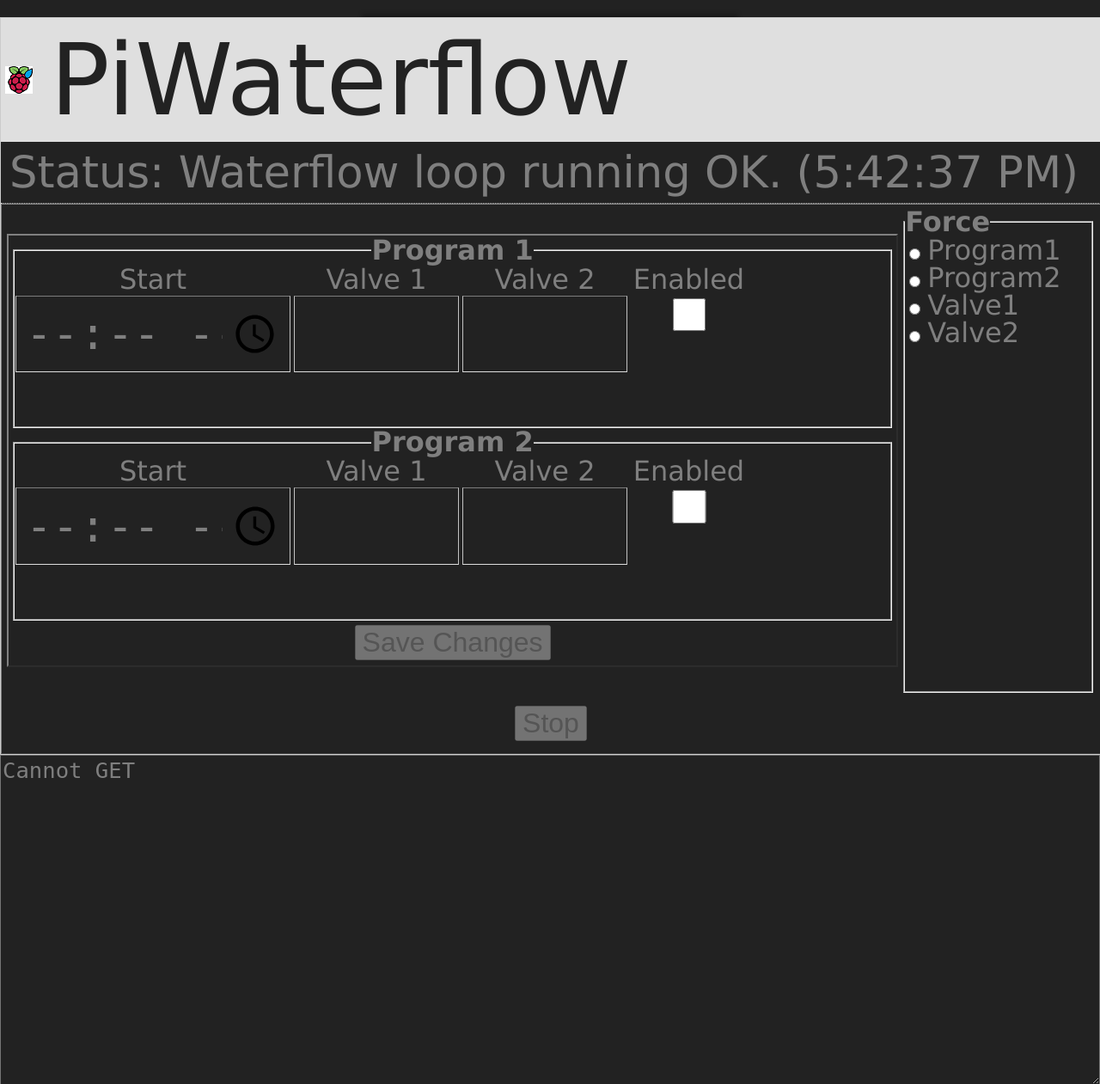
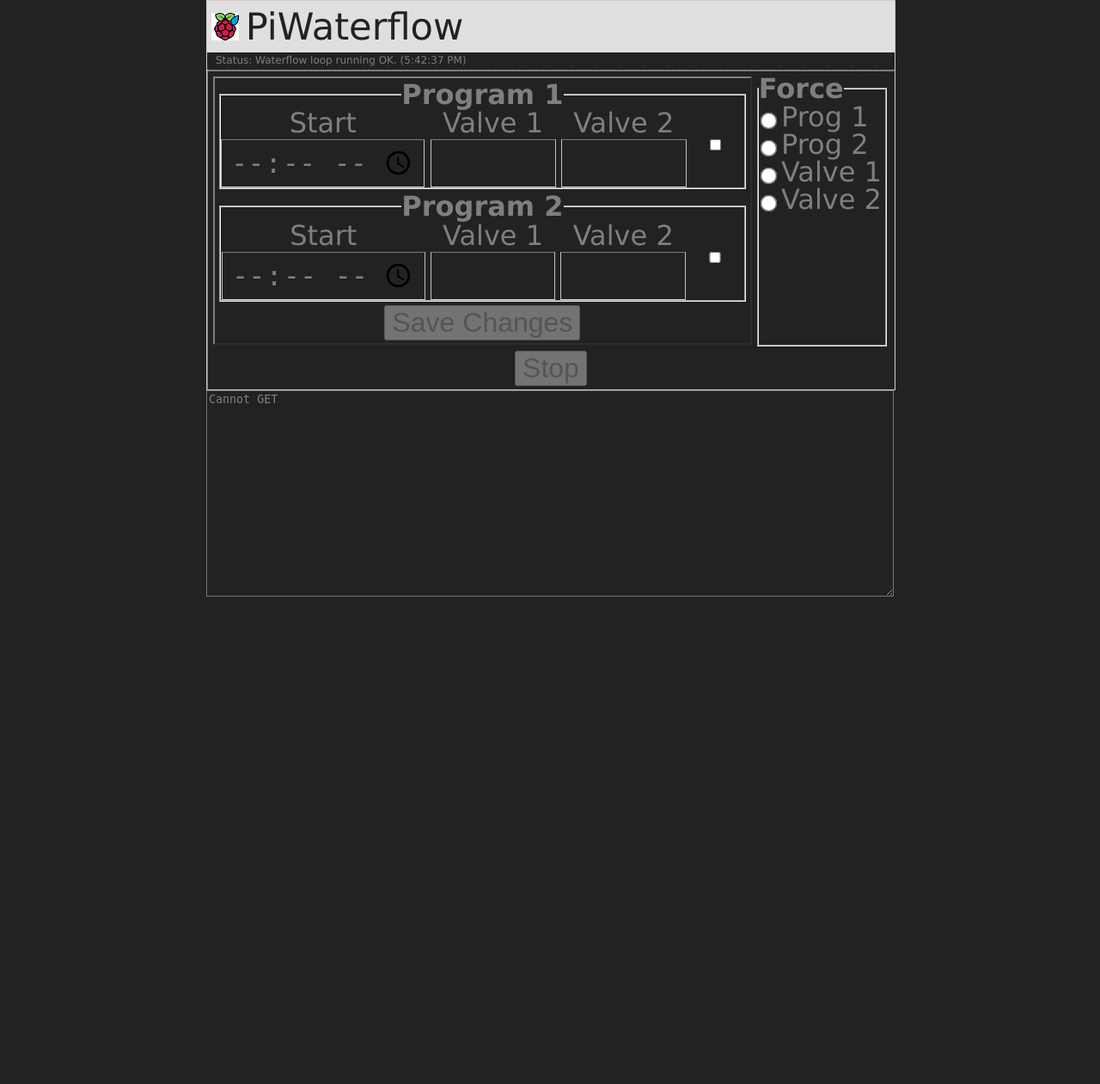
Before and after one commit to Phornee/piwwwaterflow, a Python web app: template templates/form.html in a window 1280 px wide. Shown: the top 1261 px of the page at 86% size. After the commit the page ends 694 px from the top, so only its background shows below. Run offline with Jinja, Linux system fonts and the light colour scheme; the template is opened without the code that fills it, so the values that code supplies are empty.

Commit message:
refurbish

```diff
--- a/static/css/view.css
+++ b/static/css/view.css
@@ -2,9 +2,25 @@ body
 {
 	background:#fffff;
 	font-family:"Lucida Grande", Tahoma, Arial, Verdana, sans-serif;
-	font-size: 5vw;
+	font-size: 3vh;
 	margin:4px 0 4px;
 	text-align:center;
+}
+
+
+@media (orientation: landscape) {
+body
+{
+	width:800px;
+	margin: 0 auto;
+}
+}
+
+@media (orientation: portrait) {
+body
+{
+	width:100%;
+}
 }
 
 #form_container
@@ -174,6 +190,34 @@ form li span
 	float:left;
 	margin:0 4px 0 0;
 	padding:0 0 0px;
+	width:48%
+}
+
+.spantime
+{
+	float:left;
+	margin:0 1% 0 0;
+	padding:0 0 0px;
+	width:39%;
+	height: 100%;
+}
+
+.spanvalve
+{
+	float:left;
+	margin:0 1% 0 0;
+	padding:0 0 0px;
+	width:24%;
+	height: 100%;
+}
+
+.spanenabled
+{
+	float:left;
+	margin:0 1% 0 0;
+	padding:0 0 0px;
+	width:9%;
+	height: 100%;
 }
 
 form li div.left
@@ -259,7 +303,7 @@ form li .datepicker
 
 .form_description p
 {
-	font-size:80%;
+	font-size:50%;
 	line-height:130%;
 	margin:0px 10px 2px;
 	padding: 2px 0px 0px
@@ -329,11 +373,14 @@ label.description
 	padding:0 0 1px;
 }
 
+input[type=radio] {
+    transform: scale(1.5);
+}
 
 label.header
 {
 	border:none;
-	font-size:2.5vw;
+	font-size: 200%;
 	font-weight:500;
 	line-height:100%;
 	padding:0 0 1px;
@@ -374,9 +421,9 @@ span.symbol
 	border-left:1px solid #c3c3c3;
 	border-right:1px solid #c3c3c3;
 	border-top:1px solid #7c7c7c;
-	font-size:4vw;
-	width: 25vw;
-	height: 7vw;
+	font-size:4vh;
+	width: 100%;
+	height: 7vh;
     margin-top:2px;
 	padding: 10px;
 }
@@ -391,16 +438,16 @@ input.text
 	border-top:1px solid #7c7c7c;
 	font-size:4vw;
 	width: 25vw;
-	height: 7vw;
+	height: 7vh;
 	margin:0;
     padding: 10px;
 }
 
 .checkstyle
 {
-    width: 10vw;
-	height: 3vw;
-	margin-top: 5px
+    width: 50%;
+	height: 50%;
+	margin-top: 65%;
 }
 
 input.number
@@ -411,9 +458,9 @@ input.number
 	border-left:1px solid #c3c3c3;
 	border-right:1px solid #c3c3c3;
 	border-top:1px solid #7c7c7c;
-	font-size:4vw;
-	width: 15vw;
-	height: 7vw;
+	font-size:4vh;
+	width: 100%;
+	height: 7vh;
 	margin-top:2px;
     padding: 10px;
 }
--- a/templates/form.html
+++ b/templates/form.html
@@ -7,8 +7,6 @@
 <link rel="icon" type="image/png" sizes="256x256" href="static/img/icon-256.png">
 </head>
 <body id="main_body" style="background-color: #222222; color: #7F7F7F;" >
-
-	<img id="top" src="static/img/top.png" alt="">
 	<div id="form_container" align="center">
 		<div class="mainheader">
 			<img src="static/img/icon-32.png" alt="Icon">
@@ -19,38 +17,35 @@
 				<p id = 'status'>Status: Retrieving status...</p>
 			</div>
 
-			<table border="1" class="table" id="tablacontroles"  style="width:100%; height:50vw">
+			<table border="1" class="table" id="tablacontroles"  style="width:100%; height:33%">
 				<tr style="height:90%;">
 					<td>
 						<table id="programsandforce" style="width:100%;height:100%;">
 							<tr>
-								<td>
+								<td style="width:80%;">
 									<table border="2px" id="programstable" style="width:100%; height:90%;">
 										<tr border="0px" id="prog1row" style="height:45%;">
 											<td border="0px">
 												<fieldset>
 													<legend class="fieldsetheader"> Program 1</legend>
-													<li id="program1" >
-														<span>
+													<span class="spantime">
 														<label class="programheader">Start </label>
 														<input type="time" class="timeclass" id="time1" name="time1" value={{time1}} required>
 													</span>
-														<span>
+													<span class="spanvalve">
 														<label class="programheader" >Valve 1</label>
 														<input id="valve11" name="valve11" class="element number" type="number"  min="0" max="10" value={{valve11}}>
 													</span>
-														<span>
+													<span class="spanvalve">
 														<label class="programheader" >Valve 2</label>
 														<input id="valve12" name="valve12" class="element number" type="number" min="0" max="10" value={{valve12}}>
 													</span>
-														<span>
-															<label class="programheader" >Enabled</label>
+													<span class="spanenabled">
 														<input type="checkbox" id="prog1enabled" name="prog1enabled" value="True" class="checkstyle">
 														<script type="text/javascript">
 															document.getElementById('prog1enabled').checked = '{{enabled1}}'=='True'
 														</script>
 													</span>
-													</li>
 												</fieldset>
 											</td>
 										</tr>
@@ -59,20 +54,19 @@
 												<fieldset>
 													<legend class="fieldsetheader">Program 2</legend>
 													<li id="program2" >
-														<span>
+														<span class="spantime">
 															<label class="programheader">Start </label>
 															<input type="time" class="timeclass" id="time2" name="time2" value={{time2}} required>
 														</span>
-														<span>
+														<span class="spanvalve">
 															<label class="programheader" >Valve 1</label>
 															<input id="valve21" name="valve21" class="element number"  type="number" min="0" max="10" value={{valve21}}>
 														</span>
-														<span>
+														<span class="spanvalve">
 															<label class="programheader" >Valve 2</label>
 															<input id="valve22" name="valve22" class="element number"  type="number" min="0" max="10"  value={{valve22}}>
 														</span>
-														<span>
-															<label class="programheader" >Enabled</label>
+														<span class="spanenabled">
 															<input type="checkbox" id="prog2enabled" name="prog2enabled" value="True" class="checkstyle">
 															<script type="text/javascript">
 																document.getElementById('prog2enabled').checked = '{{enabled2}}'=='True'
@@ -93,13 +87,13 @@
 									<fieldset id="forceFieldset">
 										<legend class="fieldsetheader">Force</legend>
 										<input type="radio" id="program1trigger" name="forcetrigger" value="prog1" onclick="forceProgram(this,0);">
-										<label for="program1trigger" class="header">Program1</label><br>
+										<label for="program1trigger" class="header">Prog 1</label><br>
 										<input type="radio" id="program2trigger" name="forcetrigger" value="prog2"  onclick="forceProgram(this,1);">
-										<label for="program2trigger" class="header">Program2</label><br>
+										<label for="program2trigger" class="header">Prog 2</label><br>
 										<input type="radio" id="valve1trigger" name="forcetrigger" value="valve1" onclick="forceValve(this,0);">
-										<label for="valve1trigger" class="header">Valve1</label><br>
+										<label for="valve1trigger" class="header">Valve 1</label><br>
 										<input type="radio" id="valve2trigger" name="forcetrigger" value="valve2"  onclick="forceValve(this,1);">
-										<label for="valve2trigger" class="header">Valve2</label><br>
+										<label for="valve2trigger" class="header">Valve 2</label><br>
 									</fieldset>
 								</td>
 							</tr>
@@ -115,12 +109,11 @@
 		</form>
 	</div>
 	<div>
-		<textarea id="log" rows="12"  style = "width:100%; height:30vw; font-size:40%;" readonly>Retrieving log...</textarea>
+		<textarea id="log" rows="12"  style = "width:100%; height:30vh;" readonly>Retrieving log...</textarea>
 	</div>
-	<div>
-    	<iframe id="grafana_iframe" src="http://192.168.0.14:3000/d/95wZWikRz/piwaterflow?orgId=1&kiosk=tv" width="100%" height="300vw"></iframe>
-	</div>
-	<img id="bottom" src="static/img/bottom.png" alt="">
+	<!--<div>
+    	<iframe id="grafana_iframe" src="http://192.168.0.14:3000/d/95wZWikRz/piwaterflow?orgId=1&kiosk=tv" width="100%"></iframe>
+	</div>-->
 	<script type="text/javascript" src="static/js/code.js"></script>
 	</body>
 </html>
```
Lines whose indentation alone changed are shown as unchanged.
